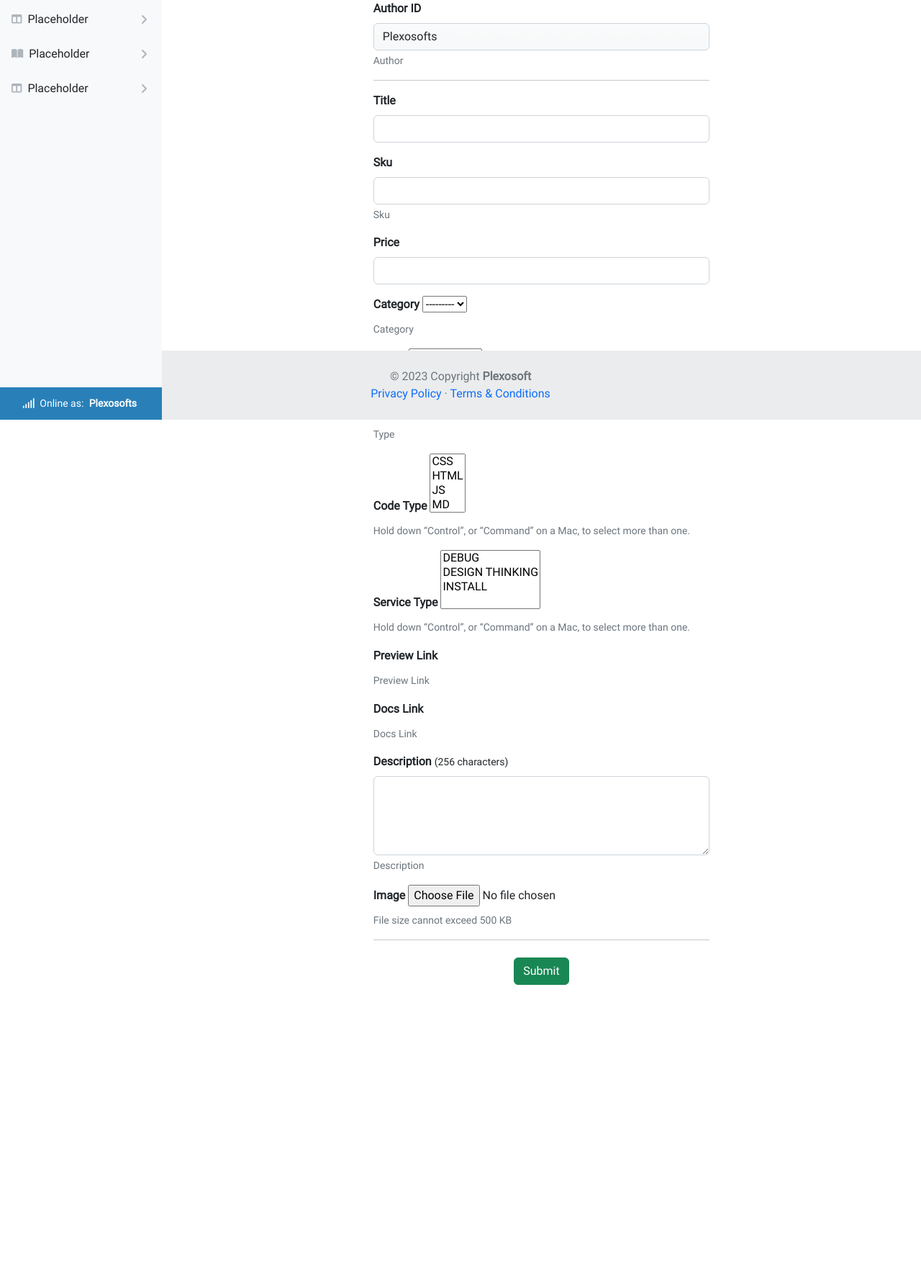
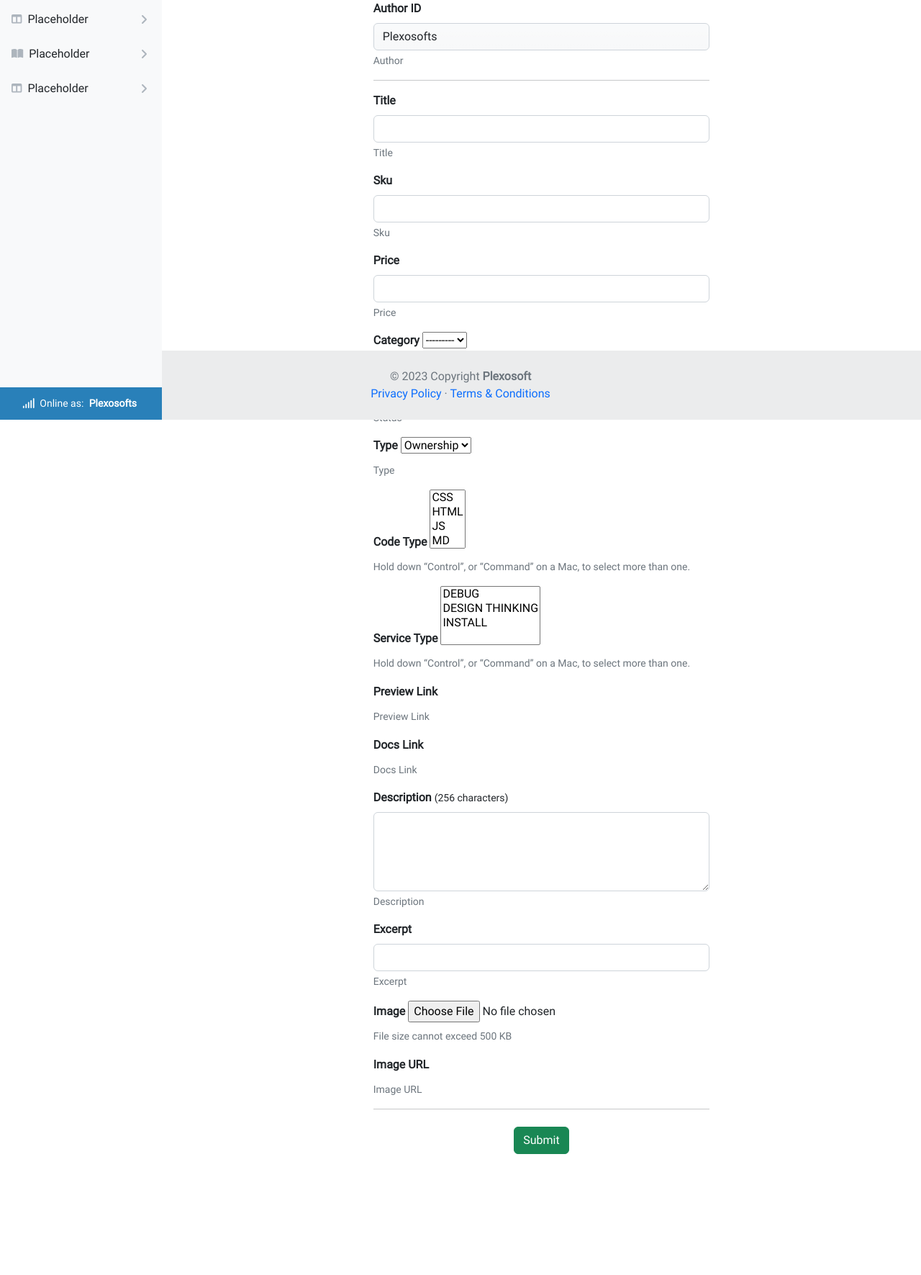
Before and after one commit to Code-Institute-Submissions/py, a Django app: page /account/admin/create/ in a window 1280 px wide. Shown: the part 217-1988 px from the top of the page at 72% size. Before the commit the page ends 1585 px from the top, so only its background shows below. Run offline with Django 3.2, Linux system fonts and the light colour scheme; a user stored in the database is signed in; data comes from the database, SQL or seed files in the repository; both versions use the stored data as it was after the commit; data that the repository does not hold is empty; some libraries are stand-ins or nearby versions; some web fonts are replaced.

Commit message:
feat: solve issue for 'service' & 'code' fields forms.py now saving data

```diff
--- a/admin_dashboard/templates/admin-dashboard/create_product.html
+++ b/admin_dashboard/templates/admin-dashboard/create_product.html
@@ -8,6 +8,18 @@
         <ol class="breadcrumb mb-4">
             <li class="breadcrumb-item active">Create a Product</li>
         </ol>
+        <!-- Form Errors Handling (Feedback) -->
+        {% if form.errors %}
+        <div class="alert alert-danger">
+            <ul>
+                {% for field, errors in form.errors.items %}
+                {% for error in errors %}
+                <li>{{ field }}: {{ error }}</li>
+                {% endfor %}
+                {% endfor %}
+            </ul>
+        </div>
+        {% endif %}
         {% if request.user.role == 0 %}
         <div class="alert alert-warning text-center" role="alert">
             In order to create a Product you need to be an admin.
@@ -110,7 +122,7 @@
 
                     <!-- Code Type -->
                     <div class="mb-3">
-                        <label for="{{ form.type.id_for_label }}"
+                        <label for="{{ form.code.id_for_label }}"
                             class="form-label"><strong>{{ form.code.label }}</strong></label>
                         {{ form.code }}
                         {% if form.code.errors %}
@@ -121,7 +133,7 @@
 
                     <!-- Service Type -->
                     <div class="mb-3">
-                        <label for="{{ form.type.id_for_label }}"
+                        <label for="{{ form.service.id_for_label }}"
                             class="form-label"><strong>{{ form.service.label }}</strong></label>
                         {{ form.service }}
                         {% if form.service.errors %}
@@ -133,7 +145,7 @@
 
                     <!-- Preview Link -->
                     <div class="mb-3">
-                        <label for="{{ form.type.id_for_label }}"
+                        <label for="{{ form.preview.id_for_label }}"
                             class="form-label"><strong>{{ form.preview.label }}</strong></label>
                         {{ form.preview }}
                         {% if form.preview.errors %}
@@ -144,7 +156,7 @@
 
                     <!-- Docs Link -->
                     <div class="mb-3">
-                        <label for="{{ form.type.id_for_label }}"
+                        <label for="{{ form.docs.id_for_label }}"
                             class="form-label"><strong>{{ form.docs.label }}</strong></label>
                         {{ form.docs }}
                         {% if form.docs.errors %}
@@ -168,6 +180,18 @@
                         <div class="form-text">{{ form.description.help_text }}</div>
                     </div>
 
+                    <!-- Excerpt  -->
+                    <div class="mb-3">
+                        <label for="{{ form.excerpt.id_for_label }}"
+                            class="form-label"><strong>{{ form.excerpt.label }}</strong></label>
+                        <input type="text" name="{{ form.excerpt.name }}" class="form-control"
+                            id="{{ form.excerpt.id_for_label }}" value="{{ form.excerpt.value|default:'' }}" required>
+                        {% if form.excerpt.errors %}
+                        <div class="errors">{{ form.excerpt.errors }}</div>
+                        {% endif %}
+                        <div class="form-text">{{ form.excerpt.help_text }}</div>
+                    </div>
+
                     <!-- Image -->
                     <div class="mb-3">
                         <label for="{{ form.image.id_for_label }}"
@@ -177,6 +201,17 @@
                         <div class="errors">{{ form.image.errors }}</div>
                         {% endif %}
                         <div class="form-text">{{ form.image.help_text }}</div>
+                    </div>
+
+                    <!-- Image URL -->
+                    <div class="mb-3">
+                        <label for="{{ form.image_url.id_for_label }}"
+                            class="form-label"><strong>{{ form.image_url.label }}</strong></label>
+                        {{ form.image_url }}
+                        {% if form.image_url.errors %}
+                        <div class="errors">{{ form.image_url.errors }}</div>
+                        {% endif %}
+                        <div class="form-text">{{ form.image_url.help_text }}</div>
                     </div>
 
                     <hr />
--- a/product_service/forms.py
+++ b/product_service/forms.py
@@ -9,14 +9,22 @@ from .models import Product
 
 
 class AdminProductCreationForm(forms.ModelForm):
-    title = forms.CharField(required=True)
-    price = forms.DecimalField(required=True)
+    title = forms.CharField(
+        required=True, help_text='Title')
+    price = forms.DecimalField(
+        required=True, help_text='Price')
 
     def save(self, commit=True):
         instance = super(AdminProductCreationForm, self).save(commit=False)
         instance.slug = slugify(instance.title)
         if commit:
             instance.save()
+            instance.code.set(self.cleaned_data['code'])
+            instance.service.set(self.cleaned_data['service'])
+        else:
+            self.save_m2m = lambda: (
+                instance.code.set(self.cleaned_data['code']),
+                instance.service.set(self.cleaned_data['service']))
         return instance
 
     class Meta:
--- a/product_service/models.py
+++ b/product_service/models.py
@@ -85,7 +85,7 @@ class Product(models.Model):
     docs = models.URLField(
         max_length=1024, null=True, blank=True, unique=True)
 
-    slug = models.SlugField(max_length=200, unique=True)
+    slug = models.SlugField(max_length=200, unique=True, blank=True)
 
     image = models.ImageField(null=True, blank=True)
 
--- a/product_service/views.py
+++ b/product_service/views.py
@@ -1,7 +1,7 @@
 # Django Imports
 from django.shortcuts import render
 from django.views import View, generic
-
+from django.shortcuts import get_object_or_404, redirect
 # Local imports
 from admin_dashboard.views import AdminRequiredMixin
 from .forms import AdminProductCreationForm
@@ -35,8 +35,9 @@ class AdminProductCreation(AdminRequiredMixin, View):
             product_instance = form.save(commit=False)
             product_instance.author = request.user
             product_instance.save()
+            form.save_m2m()  # This will save the many-to-many data
 
-            return redirect('account_login')
+            return redirect('admin_creation')
         else:
             return render(
                 request, self.template_name,
```
Also changed, not shown: db.sqlite3.
